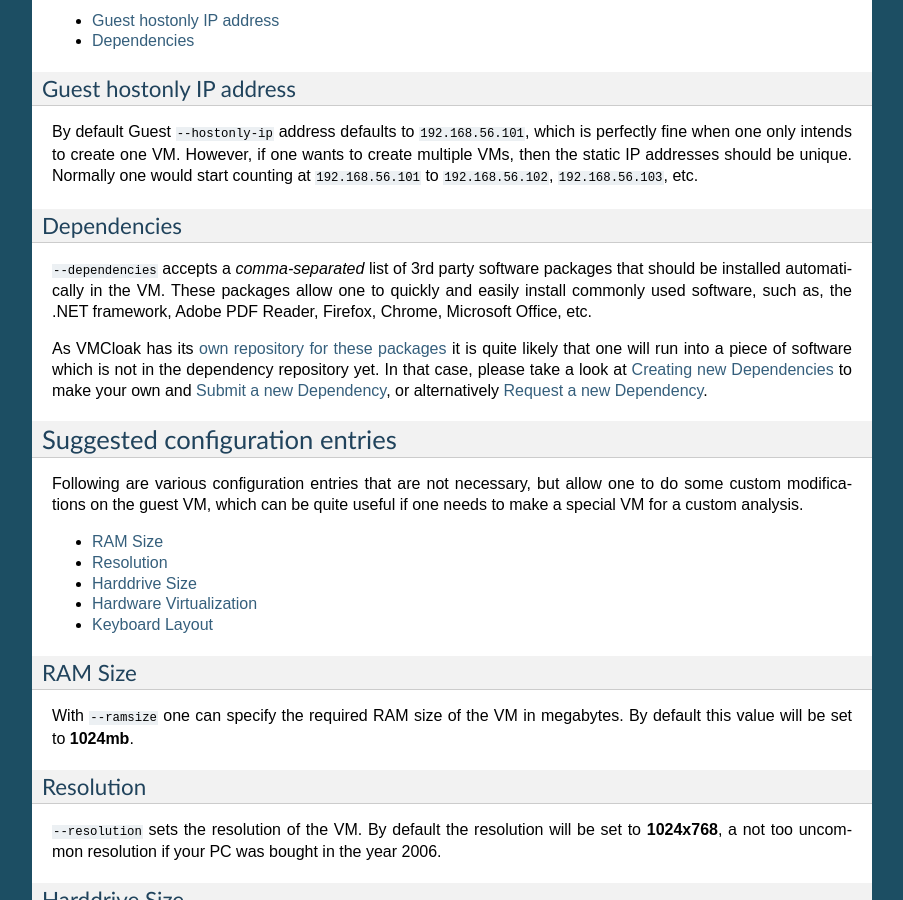
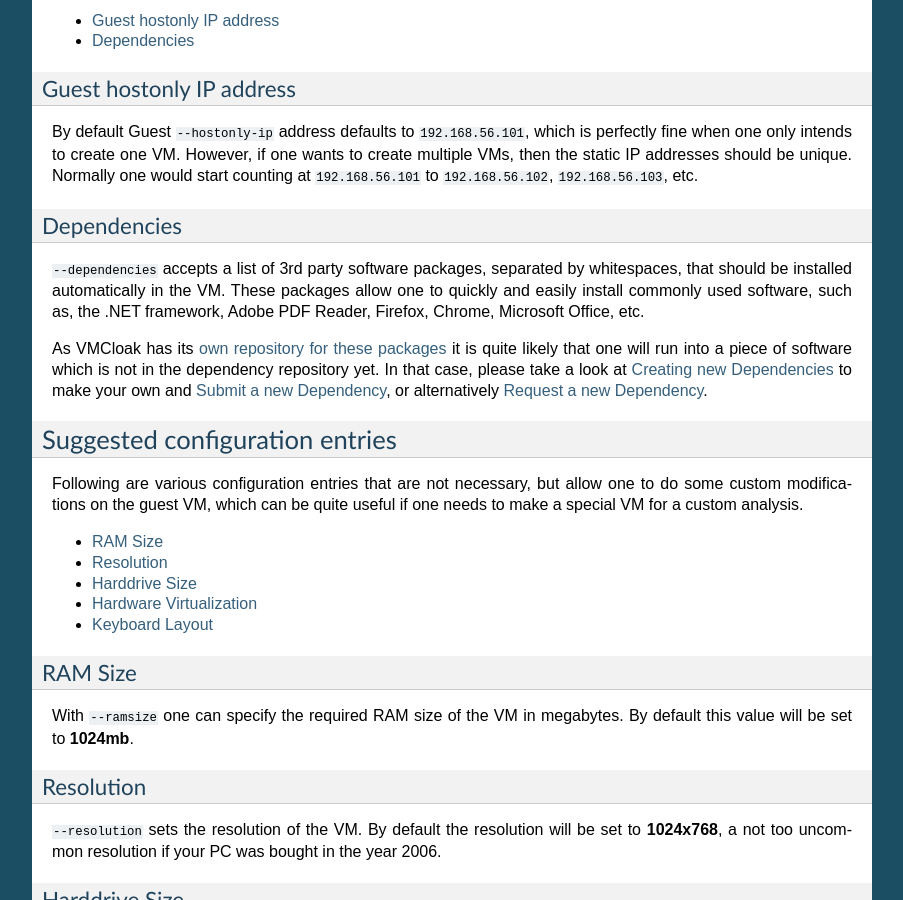
Before and after one commit to hatching/vmcloak, a Sphinx documentation site: the page built from docs/config.rst, in a window 1280 px wide and 900 px high, scrolled down 1714 px. Shown: the whole window, without its empty margins (198-1101 px from the left). Built offline with Sphinx 7.4.7, drawn with Linux system fonts in a browser that asks for light colours.

Commit message:
update docs about comma-separated dependency list, closes #8

```diff
--- a/docs/config.rst
+++ b/docs/config.rst
@@ -136,8 +136,8 @@ unique. Normally one would start counting at ``192.168.56.101`` to
 Dependencies
 ^^^^^^^^^^^^
 
-``--dependencies`` accepts a *comma-separated* list of 3rd party software
-packages that should be installed automatically in the VM. These packages
+``--dependencies`` accepts a list of 3rd party software packages, separated by
+whitespaces, that should be installed automatically in the VM. These packages
 allow one to quickly and easily install commonly used software, such as, the
 .NET framework, Adobe PDF Reader, Firefox, Chrome, Microsoft Office, etc.
 
```
